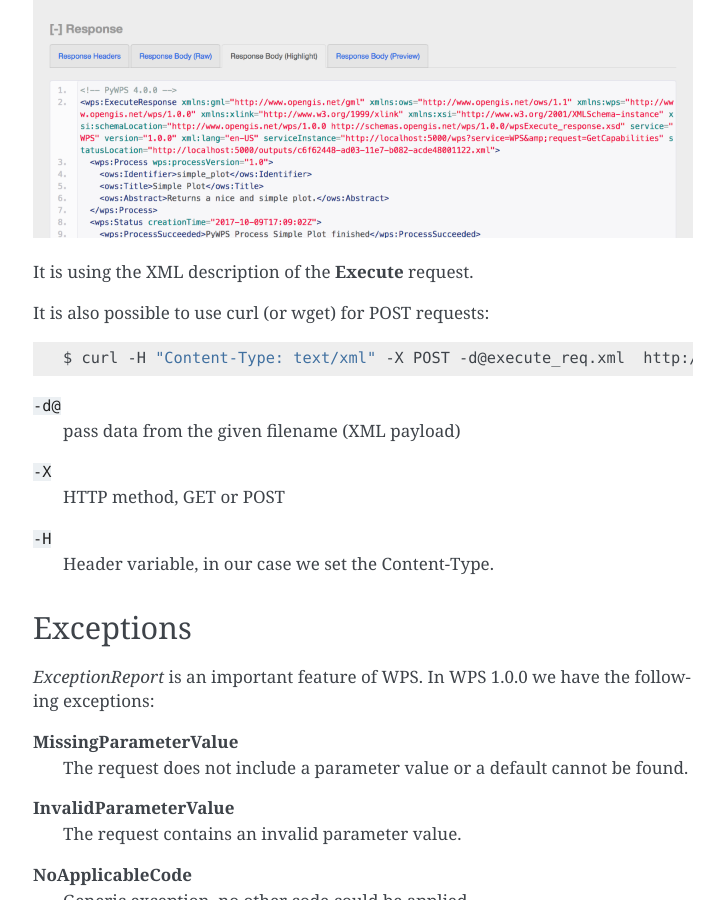
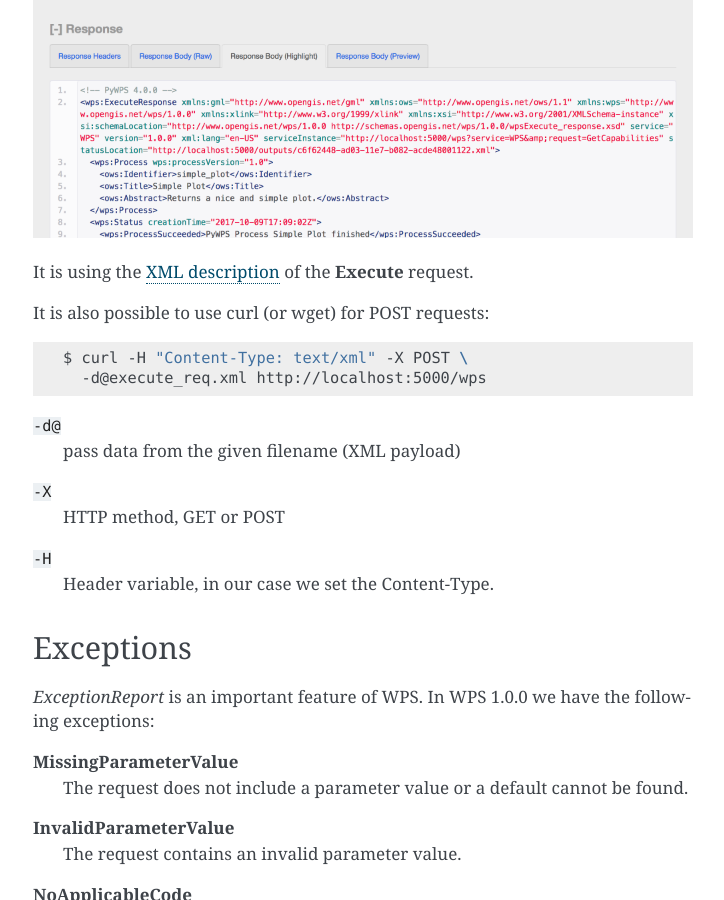
Before and after one commit to bird-house/birdhouse-workshop, a Sphinx documentation site: the page built from docs/source/pywps/testing.rst, in a window 1280 px wide and 900 px high, scrolled down 2350 px. Shown: the whole window, without its empty margins (387-1111 px from the left). Built offline with Sphinx 7.4.7, drawn with Linux system fonts in a browser that asks for light colours; part of the change alters nothing that is shown.

```diff
--- a/docs/source/pywps/testing.rst
+++ b/docs/source/pywps/testing.rst
@@ -80,13 +80,16 @@ Here is an example with an **Execute** request using HTTP method **POST**:
 
 .. image:: ../_static/rest-client-post.png
 
-It is using the XML description of the **Execute** request.
+It is using the
+`XML description <https://github.com/bird-house/birdhouse-workshop/blob/master/tutorials/11_pywps_testing/execute_req.xml>`_
+of the **Execute** request.
 
 It is also possible to use curl (or wget) for POST requests:
 
 .. code-block:: bash
 
-  $ curl -H "Content-Type: text/xml" -X POST -d@execute_req.xml  http://localhost:5000/wps
+  $ curl -H "Content-Type: text/xml" -X POST \
+    -d@execute_req.xml http://localhost:5000/wps
 
 ``-d@``
   pass data from the given filename (XML payload)
```
